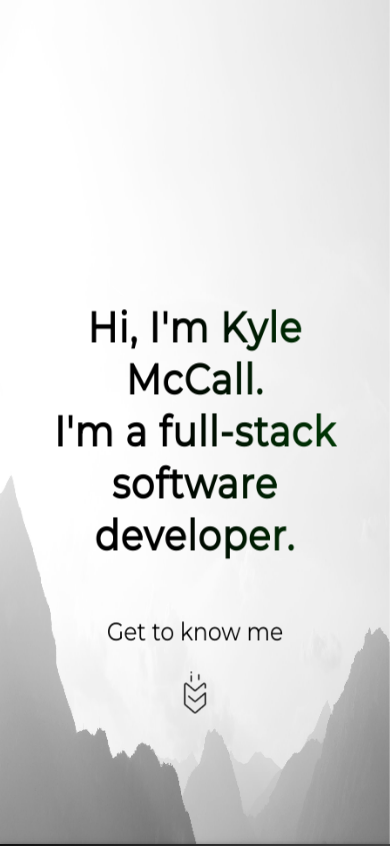
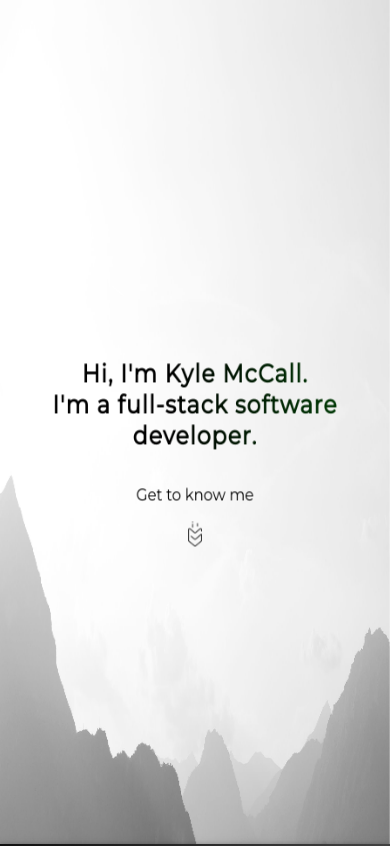
Before and after one commit to kyle-j-mccall/react-portfolio, a React (Create React App) app: page / in a window 390 px wide. Shown: the top 846 px of the page. Built offline with nearby package versions, Linux system fonts and the light colour scheme.

Commit message:
font adjustments

```diff
--- a/src/Components/Home/Home.css
+++ b/src/Components/Home/Home.css
@@ -53,3 +53,18 @@
     background-position: 200% center;
   }
 }
+
+@media only screen and (max-width: 600px) {
+  .introduction {
+    margin-top: 10vh;
+    font-size: 3vh;
+  }
+
+  .get-to-know-me {
+    font-size: 2vh;
+  }
+
+  .arrow {
+    height: 3vh;
+  }
+}
--- a/src/Components/Projects/Projects.js
+++ b/src/Components/Projects/Projects.js
@@ -22,7 +22,6 @@ export default function Projects({ projects }) {
       <Parallax
         className="projects-main"
         bgImage={background}
-        blur={2}
         strength={200}
         bgImageStyle={{ height: '100%', width: '100vw' }}
         ref={target}
```
